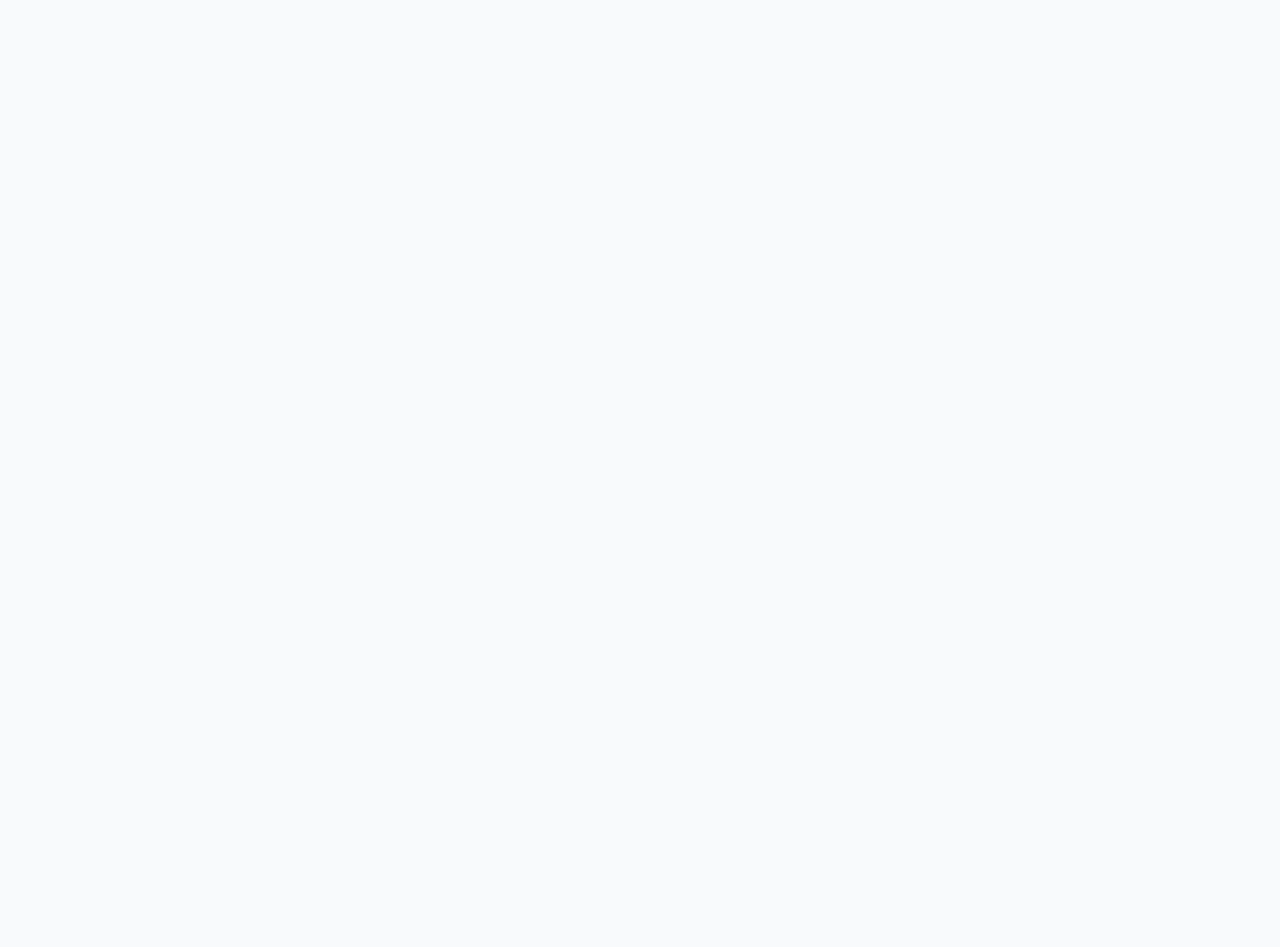
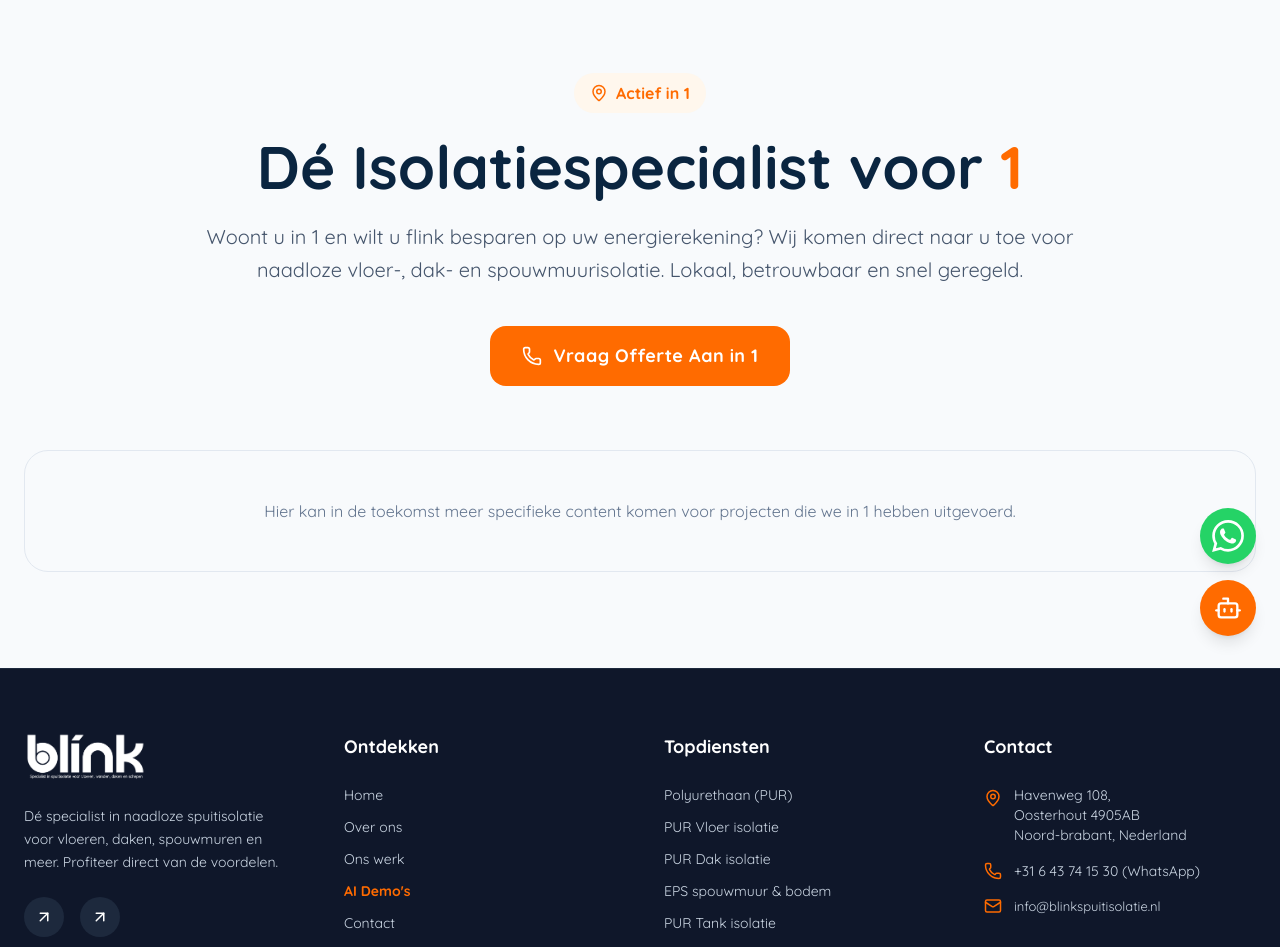
Before and after one commit to viesatomenjoep-ops/blink-spuitisolatie, a React (Vite) app: page /werkgebied/1 in a window 1280 px wide. Before the commit this address had no page. Shown: the part 140-1087 px from the top of the page. Before the commit the page ends 800 px from the top, so only its background shows below. Built offline with nearby package versions, Linux system fonts and the light colour scheme.

Commit message:
feat: complete SEO optimization (Helmet, JSON-LD, Sitemap, Regional Routes)

```diff
--- a/index.html
+++ b/index.html
@@ -26,15 +26,26 @@
       "name": "Blink Spuitisolatie",
       "image": "https://www.blinkspuitisolatie.nl/logo.png",
       "@id": "",
-      "url": "https://www.blinkspuitisolatie.nl",
-      "telephone": "085-1234567",
+      "url": "https://blinkspuitisolatie.nl",
+      "telephone": "+31643741530",
+      "email": "info@blinkspuitisolatie.nl",
       "address": {
         "@type": "PostalAddress",
-        "streetAddress": "Isolatieweg 1",
-        "addressLocality": "Amsterdam",
-        "postalCode": "1000 AA",
+        "streetAddress": "Havenweg 108",
+        "addressLocality": "Oosterhout",
+        "postalCode": "4905 AB",
         "addressCountry": "NL"
       },
+      "areaServed": [
+        {
+          "@type": "Country",
+          "name": "Netherlands"
+        },
+        {
+          "@type": "AdministrativeArea",
+          "name": "Noord-Brabant"
+        }
+      ],
       "openingHoursSpecification": {
         "@type": "OpeningHoursSpecification",
         "dayOfWeek": [
--- a/package.json
+++ b/package.json
@@ -12,7 +12,8 @@
   "dependencies": {
     "@tailwindcss/vite": "^4.3.0",
     "react": "^19.2.5",
-    "react-dom": "^19.2.5"
+    "react-dom": "^19.2.5",
+    "react-helmet-async": "^3.0.0"
   },
   "devDependencies": {
     "@eslint/js": "^10.0.1",
--- a/src/App.tsx
+++ b/src/App.tsx
@@ -1,4 +1,5 @@
 import { BrowserRouter, Routes, Route } from 'react-router-dom';
+import { HelmetProvider } from 'react-helmet-async';
 import Layout from './components/Layout';
 import Home from './pages/Home';
 import OverOns from './pages/OverOns';
@@ -10,11 +11,13 @@ import PurDakisolatie from './pages/diensten/PurDakisolatie';
 import EpsIsolatie from './pages/diensten/EpsIsolatie';
 import PurTankisolatie from './pages/diensten/PurTankisolatie';
 import PurScheepsisolatie from './pages/diensten/PurScheepsisolatie';
+import Regio from './pages/Regio';
 
 import AITools from './pages/AITools';
 
 function App() {
   return (
+    <HelmetProvider>
       <BrowserRouter>
         <Routes>
           <Route path="/" element={<Layout />}>
@@ -23,6 +26,7 @@ function App() {
             <Route path="ons-werk" element={<OnsWerk />} />
             <Route path="contact" element={<Contact />} />
             <Route path="ai-tools" element={<AITools />} />
+            <Route path="werkgebied/:regio" element={<Regio />} />
 
             <Route path="diensten">
               <Route path="polyurethaan-pur" element={<PolyurethaanPur />} />
@@ -35,6 +39,7 @@ function App() {
           </Route>
         </Routes>
       </BrowserRouter>
+    </HelmetProvider>
   );
 }
 
--- a/src/pages/Home.tsx
+++ b/src/pages/Home.tsx
@@ -1,5 +1,6 @@
 import { useState } from 'react';
 import { motion } from 'framer-motion';
+import { Helmet } from 'react-helmet-async';
 import { Phone, Mail, MapPin, Bot, ArrowRight, Zap, Shield, Home as HomeIcon } from 'lucide-react';
 import { Swiper, SwiperSlide } from 'swiper/react';
 import { Autoplay, EffectFade, Pagination } from 'swiper/modules';
@@ -19,6 +20,10 @@ export default function Home() {
 
   return (
     <>
+      <Helmet>
+        <title>Blink Spuitisolatie | PUR Isolatie in heel Nederland & Oosterhout</title>
+        <meta name="description" content="Dé expert in spuitisolatie, vloerisolatie en dakisolatie in Noord-Brabant en landelijk. Vraag nu een AI offerte aan en bespaar direct op je energierekening." />
+      </Helmet>
       {/* Hero Section */}
       <section className="relative h-[80vh] min-h-[600px] flex items-center justify-center overflow-hidden">
         <div className="absolute inset-0 z-0">
--- /dev/null
+++ b/src/pages/Regio.tsx
@@ -0,0 +1,48 @@
+import { useParams } from 'react-router-dom';
+import { Helmet } from 'react-helmet-async';
+import { motion } from 'framer-motion';
+import { MapPin, Phone } from 'lucide-react';
+
+export default function Regio() {
+  const { regio } = useParams();
+
+  // Maak de regionaam mooi (bijv. "noord-brabant" -> "Noord-Brabant")
+  const regioName = regio
+    ? regio.split('-').map(word => word.charAt(0).toUpperCase() + word.slice(1)).join(' ')
+    : 'uw regio';
+
+  return (
+    <>
+      <Helmet>
+        <title>Spuitisolatie in {regioName} | Blink Spuitisolatie</title>
+        <meta name="description" content={`Op zoek naar hoogwaardige PUR spuitisolatie, vloerisolatie of dakisolatie in ${regioName}? Blink Spuitisolatie is uw lokale expert. Vraag direct een offerte aan!`} />
+      </Helmet>
+
+      <div className="py-24 container mx-auto px-6">
+        <motion.div
+          initial={{ opacity: 0, y: 20 }}
+          animate={{ opacity: 1, y: 0 }}
+          className="max-w-4xl mx-auto text-center mb-16"
+        >
+          <div className="inline-flex items-center gap-2 bg-orange-50 text-brand-orange px-4 py-2 rounded-full font-bold mb-6">
+            <MapPin size={18} /> Actief in {regioName}
+          </div>
+          <h1 className="text-5xl md:text-6xl font-black text-brand-blue mb-6">
+            Dé Isolatiespecialist voor <span className="text-brand-orange">{regioName}</span>
+          </h1>
+          <p className="text-xl text-slate-600 mb-10 leading-relaxed">
+            Woont u in {regioName} en wilt u flink besparen op uw energierekening? Wij komen direct naar u toe voor naadloze vloer-, dak- en spouwmuurisolatie. Lokaal, betrouwbaar en snel geregeld.
+          </p>
+          <a href="/contact" className="btn-primary text-lg px-8 py-4 inline-flex items-center gap-3">
+            <Phone size={20} /> Vraag Offerte Aan in {regioName}
+          </a>
+        </motion.div>
+
+        {/* Placeholder voor meer regio-specifieke content */}
+        <div className="bg-brand-light rounded-3xl p-12 text-center text-slate-500 border border-slate-200">
+          Hier kan in de toekomst meer specifieke content komen voor projecten die we in {regioName} hebben uitgevoerd.
+        </div>
+      </div>
+    </>
+  );
+}
```
Also changed, not shown: public/robots.txt (added), 2 other files (tests, documents, lock files or other folders). Lines whose indentation alone changed are shown as unchanged.
